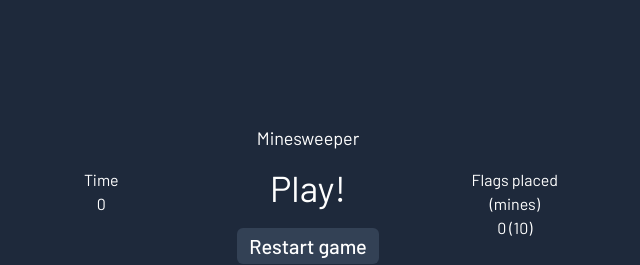
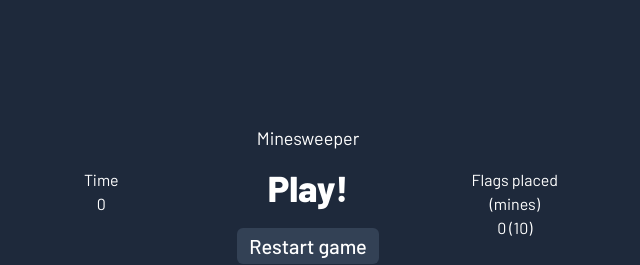
Before and after one commit to karolstawowski/MinesweeperTS, a React (Vite) app: page / in a window 1280 px wide. Shown: the top 265 px of the page, without its empty margins (332-972 px from the left). Built offline with nearby package versions, Linux system fonts and the light colour scheme.

Commit message:
feat: emphasise game status information

```diff
--- a/src/App.tsx
+++ b/src/App.tsx
@@ -125,7 +125,7 @@
           <h3>{gameDuration}</h3>
         </div>
         <div className="inline-block w-50 md:w-auto">
-          <h2 className="text-2xl text-center md:text-4xl">
+          <h2 className="text-2xl font-semibold text-center md:text-4xl">
             {gameStatusInformation(gameStatus)}
           </h2>
           <h3
```
